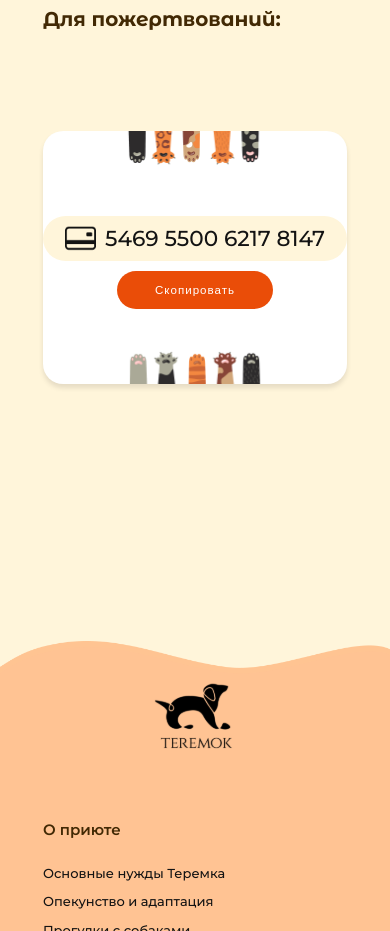
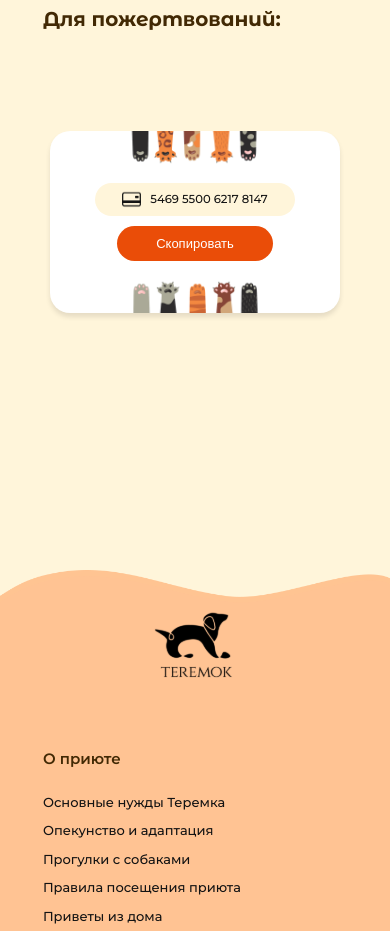
Before and after one commit to eireensid/animal-shelter, a Next.js app: page /pets in a window 390 px wide. Shown: the part 6200-7131 px from the top of the page. Built offline with nearby package versions, Linux system fonts and the light colour scheme; no server answers.

Commit message:
bank card style fix

```diff
--- a/styles/components/BankCard.module.scss
+++ b/styles/components/BankCard.module.scss
@@ -13,14 +13,12 @@
   // background-size: 55%;
   display: flex;
   align-items: center;
-  width: 59%;
+  width: 648px;
+  height: 405px;
   flex-direction: column;
   border-radius: 20px;
   box-shadow: 0 4px 5px rgba(0, 0, 0, 0.1);
-  padding: {
-    top: 13%;
-    bottom: 10%;
-  }
+  justify-content: center;
 }
 .bankCardNumber {
   display: flex;
@@ -53,9 +51,9 @@
 // Tablet styles
 @media (max-width: 1024px) {
   .bankCard {
-    width: 100%;
+    width: 648px;
     margin-left: 15px;
-    height: 85vh;
+    height: 405px;
     justify-content: center;
   }
 }
@@ -63,9 +61,9 @@
 // Mobile styles
 @media (max-width: 414px) {
   .bankCard {
-    width: 100%;
+    width: 290px;
     margin-left: 0px;
-    height: 30vh;
+    height: 182px;
     background-size: 50%;
   }
   .btnTextDesktop {
@@ -76,12 +74,13 @@
     padding: {
       top: 7px;
       bottom: 7px;
-      left: 19px;
-      right: 19px;
+      left: 15px;
+      right: 15px;
     }
+    font-size: 0.722rem;
   }
   .bankCardNumber img {
-    width: 15%;
+    width: 16.5%;
     padding-right: 9px;
   }
   .bankCardBtn {
@@ -90,14 +89,12 @@
   .bankCardBtn button {
     width: 156px;
     padding: {
-      top: 13px;
-      bottom: 13px;
-      left: 33px;
-      right: 33px;
+      top: 10px;
+      bottom: 10px;
     }
   }
   .btnTextMobile {
     display: block;
-    font-size: 0.722rem;
+    font-size: 13px;
   }
 }
--- a/styles/main.scss
+++ b/styles/main.scss
@@ -156,5 +156,7 @@ h4 {
       bottom: 18px;
     }
     width: 213px;
+    font-size: 0.722rem;
+    letter-spacing: 0;
   }
 }
```
Also changed, not shown: styles/index.module.scss (+1 -8 lines).
